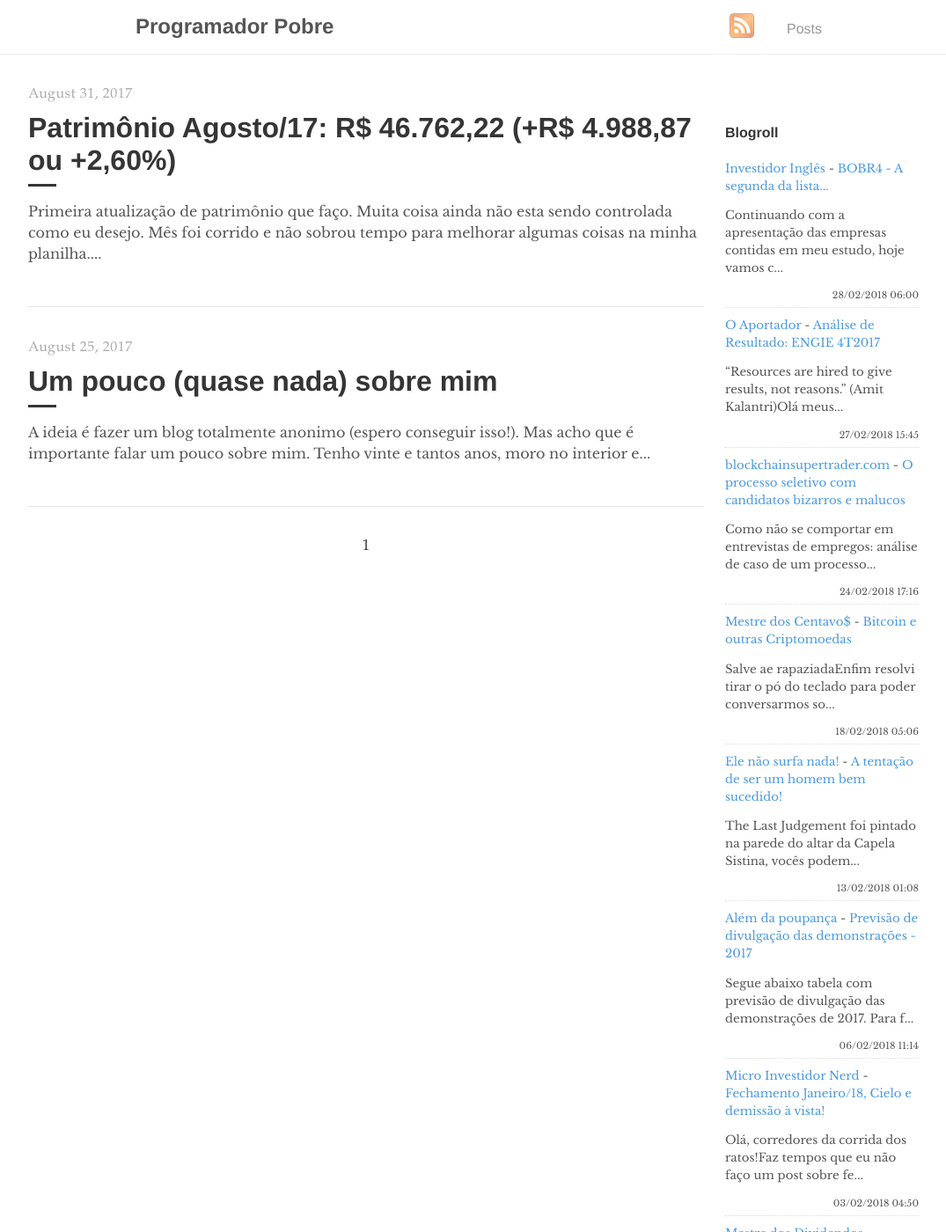
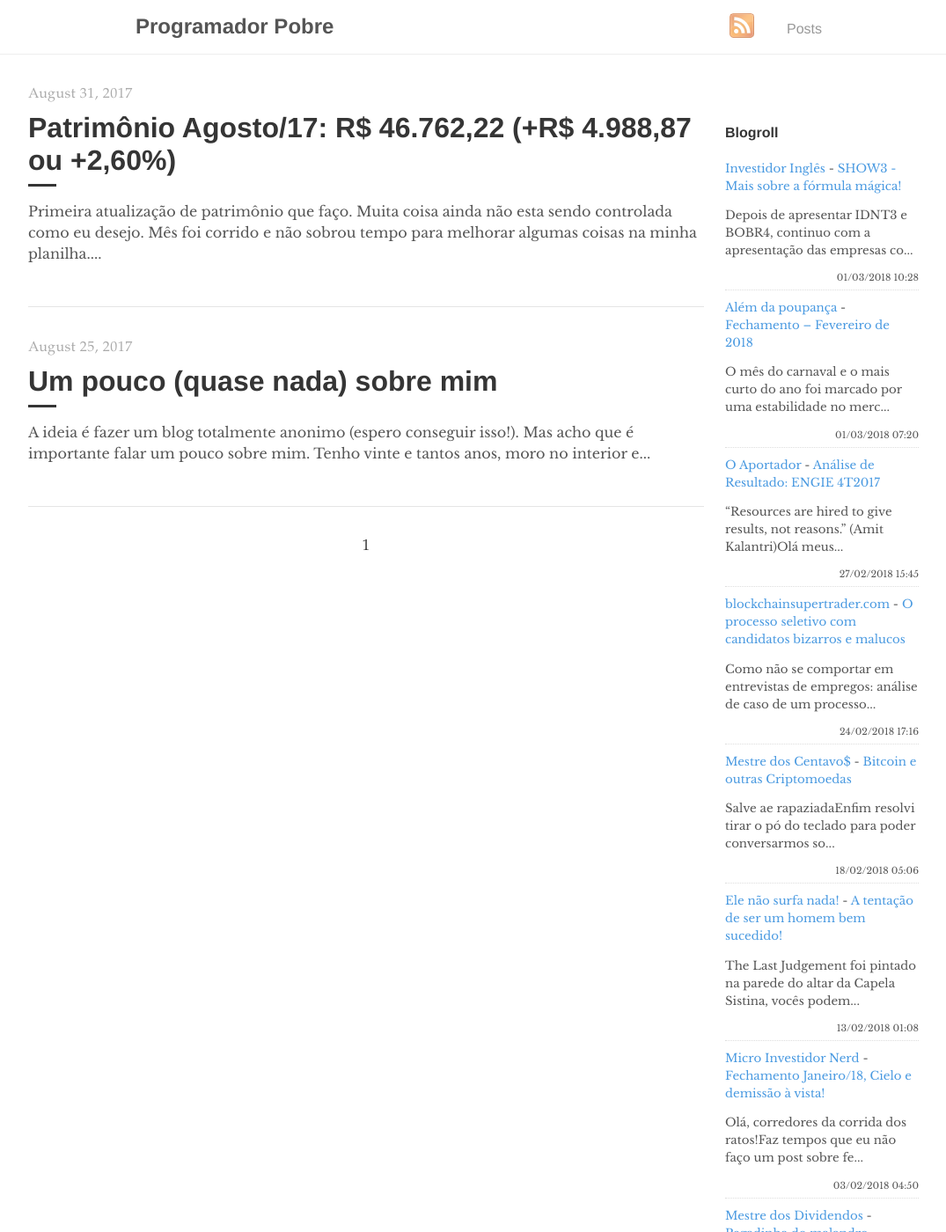
Before and after one commit to programadorpobre/programadorpobre.github.io, a Jekyll site: the page built from index.html, in a window 1280 px wide and 1400 px high. Shown: the whole window at 88% size, without its empty margins (96-1171 px from the left). Built offline with Jekyll 4.4.1, drawn with Linux system fonts in a browser that asks for light colours; the list of posts is cut into pages by our own code; comment, search, counter and statistics services are not loaded.

Commit message:
[ci skip] travis #208

```diff
--- a/_includes/feed-entries.html
+++ b/_includes/feed-entries.html
@@ -1,7 +1,12 @@
 <div class="feed-entry">
-    <a class="feed-entry-site-name" href="http://www.investidoringles.com/">Investidor Inglês</a> - <a class="feed-entry-title" href="http://www.investidoringles.com/2018/02/bobr4-analise-fundamentalista.html">BOBR4 - A segunda da lista...</a>
-    <p class="feed-entry-summary">Continuando com a apresentação das empresas contidas em meu estudo, hoje vamos c...</p>
-    <time datetime="2018-02-28T06:00:00.000-03:00">28/02/2018 06:00</time>
+    <a class="feed-entry-site-name" href="http://www.investidoringles.com/">Investidor Inglês</a> - <a class="feed-entry-title" href="http://www.investidoringles.com/2018/03/show3-analise-fundamentalista.html">SHOW3 - Mais sobre a fórmula mágica!</a>
+    <p class="feed-entry-summary"> Depois de apresentar IDNT3 e BOBR4, continuo com a apresentação das empresas co...</p>
+    <time datetime="2018-03-01T10:28:00.002-03:00">01/03/2018 10:28</time>
+</div>
+<div class="feed-entry">
+    <a class="feed-entry-site-name" href="https://alemdapoupanca.blogspot.com/">Além da poupança</a> - <a class="feed-entry-title" href="https://alemdapoupanca.blogspot.com/2018/03/fechamento-fevereiro-de-2018.html">Fechamento – Fevereiro de 2018</a>
+    <p class="feed-entry-summary">O mês do carnaval e o mais curto do ano foi marcado por uma estabilidade no merc...</p>
+    <time datetime="2018-03-01T07:20:00.000-03:00">01/03/2018 07:20</time>
 </div>
 <div class="feed-entry">
     <a class="feed-entry-site-name" href="https://oaportadorfinanceiro.blogspot.com/">O Aportador</a> - <a class="feed-entry-title" href="https://oaportadorfinanceiro.blogspot.com/2018/02/analise-de-resultado-engie-4t2017.html">Análise de Resultado: ENGIE 4T2017</a>
@@ -24,11 +29,6 @@
     <time datetime="2018-02-13T01:08:00.003-02:00">13/02/2018 01:08</time>
 </div>
 <div class="feed-entry">
-    <a class="feed-entry-site-name" href="https://alemdapoupanca.blogspot.com/">Além da poupança</a> - <a class="feed-entry-title" href="https://alemdapoupanca.blogspot.com/2018/02/previsao-de-divulgacao-das.html">Previsão de divulgação das demonstrações - 2017</a>
-    <p class="feed-entry-summary">Segue abaixo tabela com previsão de divulgação das demonstrações de 2017. Para f...</p>
-    <time datetime="2018-02-06T11:14:00.000-02:00">06/02/2018 11:14</time>
-</div>
-<div class="feed-entry">
     <a class="feed-entry-site-name" href="https://microinvestidornerd.blogspot.com/">Micro Investidor Nerd</a> - <a class="feed-entry-title" href="https://microinvestidornerd.blogspot.com/2018/02/fechamento-janeiro18-cielo-e-demissao.html">Fechamento Janeiro/18, Cielo e demissão à vista!</a>
     <p class="feed-entry-summary">Olá, corredores da corrida dos ratos!Faz tempos que eu não faço um post sobre fe...</p>
     <time datetime="2018-02-03T04:50:00.000-08:00">03/02/2018 04:50</time>
```
